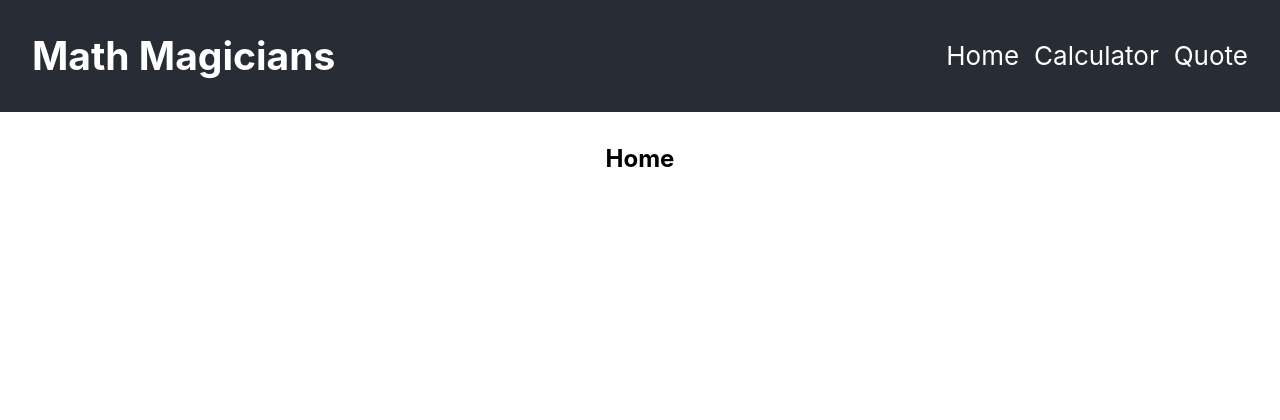
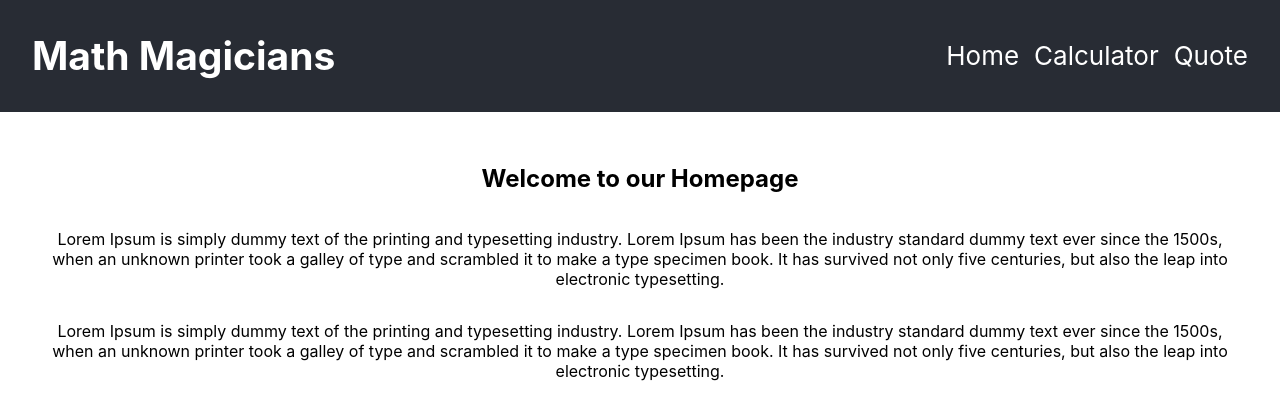
Before and after one commit to jsug9/math-magicians, a React (Create React App) app: page / in a window 1280 px wide. Shown: the top 420 px of the page. Built offline with nearby package versions, Linux system fonts and the light colour scheme.

Commit message:
add content to home page

```diff
--- a/src/pages/Home.js
+++ b/src/pages/Home.js
@@ -1,12 +1,23 @@
 import React from 'react';
+import styles from './Home.module.scss';
 
-const Home = () => {
-  const title = 'Home';
-  return (
-    <header>
-      <h2>{title}</h2>
-    </header>
-  );
-};
+const Home = () => (
+  <div className={styles.home}>
+    <h2>Welcome to our Homepage</h2>
+    <p>
+      Lorem Ipsum is simply dummy text of the printing and typesetting industry.
+      Lorem Ipsum has been the industry standard dummy text ever since the 1500s,
+      when an unknown printer took a galley of type and scrambled it to make a type specimen book.
+      It has survived not only five centuries, but also the leap into electronic typesetting.
+    </p>
+
+    <p>
+      Lorem Ipsum is simply dummy text of the printing and typesetting industry.
+      Lorem Ipsum has been the industry standard dummy text ever since the 1500s,
+      when an unknown printer took a galley of type and scrambled it to make a type specimen book.
+      It has survived not only five centuries, but also the leap into electronic typesetting.
+    </p>
+  </div>
+);
 
 export default Home;
--- /dev/null
+++ b/src/pages/Home.module.scss
@@ -0,0 +1,5 @@
+.home {
+  display: flex;
+  flex-direction: column;
+  padding: 0 3rem;
+}
--- a/src/pages/Quote.module.scss
+++ b/src/pages/Quote.module.scss
@@ -1,7 +1,6 @@
 .quoteContainer {
   display: flex;
   flex-direction: column;
-  position: fixed;
   position: fixed;
   top: 50%;
   left: 50%;
```
Also changed, not shown: src/components/Navbar.module.scss (line endings or trailing spaces).
